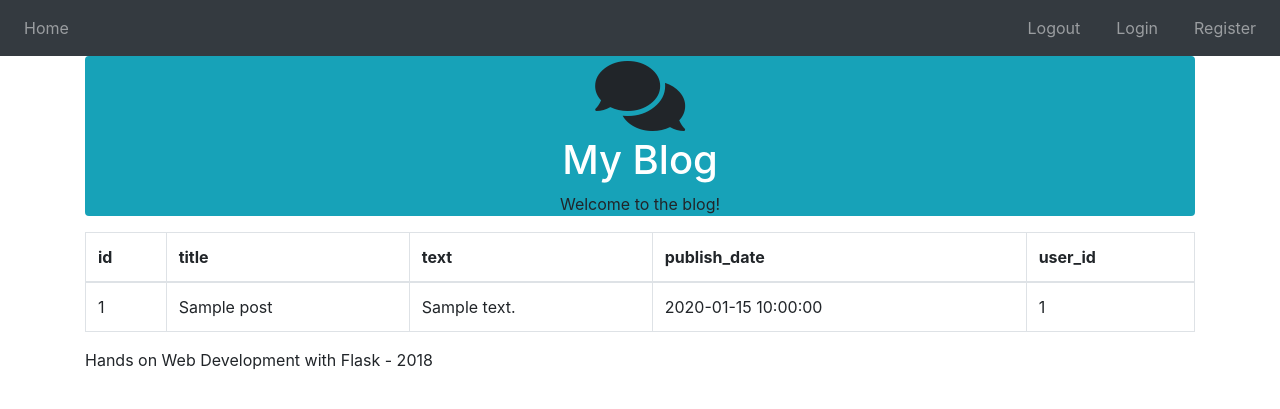
After one commit to ajbkr/mastering-flask-web-development, a Flask app: page /generic_posts in a window 1280 px wide. The commit adds this page. Shown: the top 409 px of the page. Run offline with Flask 2, Linux system fonts and the light colour scheme; tables that the repository leaves empty hold one stand-in row (values such as "Sample post"); some libraries are stand-ins or nearby versions.

Commit message:
Controllers with blueprints

```diff
--- a/main.py
+++ b/main.py
@@ -1,6 +1,9 @@
 import datetime
+import random
 
-from flask import Flask, render_template, flash, redirect, url_for
+from flask import Blueprint, Flask, flash, g, redirect, render_template, \
+    session, url_for
+from flask.views import View
 from flask_migrate import Migrate
 from flask_sqlalchemy import SQLAlchemy
 from flask_wtf import FlaskForm as Form
@@ -16,111 +19,12 @@ db = SQLAlchemy(app)
 migrate = Migrate(app, db)
 
 
-@app.template_filter()
-def count_substring(string, sub_string):
-    return string.count(sub_string)
-
-
-def sidebar_data():
-    recent = Post.query.order_by(
-        Post.publish_date.desc()
-    ).limit(5).all()
-    top_tags = db.session.query(
-        Tag, func.count(tags.c.post_id).label('total')
-    ).join(
-        tags
-    ).group_by(Tag).order_by(text('total DESC')).limit(5).all()
-
-    return recent, top_tags
-
-
-@app.route('/')
-@app.route('/<int:page>')
-def home(page=1):
-    posts = Post.query.order_by(Post.publish_date.desc()).paginate(
-        page,
-        app.config.get('POSTS_PER_PAGE', 10),
-        False
-    )
-    recent, top_tags = sidebar_data()
-    user = User.query.first()
-
-    return render_template(
-        # 'main.html',
-        'home.html',
-        posts=posts,
-        recent=recent,
-        top_tags=top_tags,
-        user=user
-    )
-
-
-@app.route('/post/<int:post_id>', methods=('GET', 'POST'))
-def post(post_id):
-    form = CommentForm()
-    if form.validate_on_submit():
-        new_comment = Comment()
-        new_comment.name = form.name.data
-        new_comment.text = form.text.data
-        new_comment.post_id = post_id
-        try:
-            db.session.add(new_comment)
-            db.session.commit()
-        except Exception as e:
-            flash('Error adding your comment: %s' % str(e), 'error')
-            db.session.rollback()
-        else:
-            flash('Comment added', 'info')
-        return redirect(url_for('post', post_id=post_id))
-
-    post = Post.query.get_or_404(post_id)
-    tags = post.tags
-    comments = post.comments.order_by(Comment.date.desc()).all()
-    recent, top_tags = sidebar_data()
-
-    return render_template(
-        'post.html',
-        comments=comments,
-        form=form,
-        post=post,
-        recent=recent,
-        tags=tags,
-        top_tags=top_tags
-    )
-
-
-@app.route('/posts_by_tag/<string:tag_name>')
-def posts_by_tag(tag_name):
-    tag = Tag.query.filter_by(title=tag_name).first_or_404()
-    posts = tag.posts.order_by(Post.publish_date.desc()).all()
-    recent, top_tags = sidebar_data()
-
-    return render_template(
-        'tag.html',
-        posts=posts,
-        recent=recent,
-        tag=tag,
-        top_tags=top_tags
-    )
-
-
-@app.route('/posts_by_user/<string:username>')
-def posts_by_user(username):
-    user = User.query.filter_by(username=username).first_or_404()
-    posts = user.posts.order_by(Post.publish_date.desc()).all()
-    recent, top_tags = sidebar_data()
-
-    return render_template(
-        'user.html',
-        posts=posts,
-        recent=recent,
-        top_tags=top_tags,
-        user=user
-    )
-
-
-if __name__ == '__main__':
-    app.run()
+blog_blueprint = Blueprint(
+    'blog',
+    __name__,
+    template_folder='templates/blog',
+    url_prefix='/blog'
+)
 
 
 # @db.event.listens_for(db.engine, 'connect')
@@ -207,3 +111,186 @@ class CommentForm(Form):
         validators=[DataRequired(), Length(max=255)]
     )
     text = TextAreaField(u'Comment', validators=[DataRequired()])
+
+
+@app.template_filter()
+def count_substring(string, sub_string):
+    return string.count(sub_string)
+
+
+def sidebar_data():
+    recent = Post.query.order_by(
+        Post.publish_date.desc()
+    ).limit(5).all()
+    top_tags = db.session.query(
+        Tag, func.count(tags.c.post_id).label('total')
+    ).join(
+        tags
+    ).group_by(Tag).order_by(text('total DESC')).limit(5).all()
+
+    return recent, top_tags
+
+
+@app.before_request
+def before_request():
+    session['page_loads'] = session.get('page_loads', 0) + 1
+    g.random_key = random.randrange(1, 10)
+
+
+@app.errorhandler(404)
+def page_not_found(error):
+    return render_template('404.html'), 404
+
+
+# class GenericView(View):
+#     methods = ['GET', 'POST']
+#
+#     def __init__(self, template):
+#         self.template = template
+#         super(GenericView, self).__init__()
+#
+#     def dispatch_request(self):
+#         if request.method == 'GET':
+#             return render_template(self.template)
+#         elif request.method == 'POST':
+#             # ...
+#             False
+#
+#
+# app.add_url_rule(
+#     '/', view_func=GenericView.as_view(
+#         'home', template='home.html'
+#     )
+# )
+
+
+class GenericListView(View):
+    def __init__(self, model, list_template='generic_list.html'):
+        self.model = model
+        self.list_template = list_template
+        self.columns = self.model.__mapper__.columns.keys()
+        # Call super python3 style
+        super(GenericListView, self).__init__()
+
+    def render_template(self, context):
+        return render_template(self.list_template, **context)
+
+    def get_objects(self):
+        return self.model.query.all()
+
+    def dispatch_request(self):
+        context = {'objects': self.get_objects(),
+                   'columns': self.columns}
+        return self.render_template(context)
+
+
+app.add_url_rule(
+    '/generic_posts', view_func=GenericListView.as_view(
+        'generic_posts', model=Post)
+)
+
+app.add_url_rule(
+    '/generic_users', view_func=GenericListView.as_view(
+        'generic_users', model=User)
+)
+
+app.add_url_rule(
+    '/generic_comments', view_func=GenericListView.as_view(
+        'generic_comments', model=Comment)
+)
+
+
+@app.route('/')
+def index():
+    return redirect(url_for('blog.home'))
+
+
+@blog_blueprint.route('/')
+@blog_blueprint.route('/<int:page>')
+def home(page=1):
+    posts = Post.query.order_by(Post.publish_date.desc()).paginate(
+        page,
+        app.config.get('POSTS_PER_PAGE', 10),
+        False
+    )
+    recent, top_tags = sidebar_data()
+    user = User.query.first()
+
+    return render_template(
+        # 'main.html',
+        'home.html',
+        posts=posts,
+        recent=recent,
+        top_tags=top_tags,
+        user=user
+    )
+
+
+@blog_blueprint.route('/post/<int:post_id>', methods=('GET', 'POST'))
+def post(post_id):
+    form = CommentForm()
+    if form.validate_on_submit():
+        new_comment = Comment()
+        new_comment.name = form.name.data
+        new_comment.text = form.text.data
+        new_comment.post_id = post_id
+        try:
+            db.session.add(new_comment)
+            db.session.commit()
+        except Exception as e:
+            flash('Error adding your comment: %s' % str(e), 'error')
+            db.session.rollback()
+        else:
+            flash('Comment added', 'info')
+        return redirect(url_for('post', post_id=post_id))
+
+    post = Post.query.get_or_404(post_id)
+    tags = post.tags
+    comments = post.comments.order_by(Comment.date.desc()).all()
+    recent, top_tags = sidebar_data()
+
+    return render_template(
+        'post.html',
+        comments=comments,
+        form=form,
+        post=post,
+        recent=recent,
+        tags=tags,
+        top_tags=top_tags
+    )
+
+
+@blog_blueprint.route('/posts_by_tag/<string:tag_name>')
+def posts_by_tag(tag_name):
+    tag = Tag.query.filter_by(title=tag_name).first_or_404()
+    posts = tag.posts.order_by(Post.publish_date.desc()).all()
+    recent, top_tags = sidebar_data()
+
+    return render_template(
+        'tag.html',
+        posts=posts,
+        recent=recent,
+        tag=tag,
+        top_tags=top_tags
+    )
+
+
+@blog_blueprint.route('/posts_by_user/<string:username>')
+def posts_by_user(username):
+    user = User.query.filter_by(username=username).first_or_404()
+    posts = user.posts.order_by(Post.publish_date.desc()).all()
+    recent, top_tags = sidebar_data()
+
+    return render_template(
+        'user.html',
+        posts=posts,
+        recent=recent,
+        top_tags=top_tags,
+        user=user
+    )
+
+
+app.register_blueprint(blog_blueprint)
+
+if __name__ == '__main__':
+    app.run()
--- /dev/null
+++ b/templates/404.html
@@ -0,0 +1,4 @@
+{% extends 'blog/base.html' %}
+{% block body %}
+<h2>Whoops, Page Not Found</h2>
+{% endblock %}
--- a/templates/base.html
+++ b/templates/blog/base.html
@@ -18,6 +18,13 @@
           {% endblock %}
         </div>
       </div>
+
+      {#<div class"p-4 shadow-sm">
+        <div class="row">
+          Session: {{ session }} Global: {{ g.random_key }} Request: {{ request }}
+        </div>
+      </div>#}
+
       {% include 'messages.html' %}
       {% block body %}
         <div class="row">
--- a/templates/head.html
+++ b/templates/blog/head.html
@@ -1,7 +1,7 @@
 <div class="container bg-info rounded">
   <center>
     <i class="fas fa-comments fa-5x"></i>
-    <h1><a class="text-white" href="{{ url_for('home') }}">My Blog</a></h1>
+    <h1><a class="text-white" href="{{ url_for('blog.home') }}">My Blog</a></h1>
     <p>Welcome to the blog!</p>
   </center>
 </div>
--- a/templates/navbar.html
+++ b/templates/blog/navbar.html
@@ -2,14 +2,14 @@
   <div class="collapse navbar-collapse" id="navbarSupportedContent">
     <ul class="navbar-nav mr-auto">
       <li class="nav-item-active">
-        <a class="nav-link" href="{{ url_for('home') }}">
+        <a class="nav-link" href="{{ url_for('blog.home') }}">
           Home <span class="sr-only">(current)</span>
         </a>
       </li>
     </ul>
     <ul class="navbar-nav ml-auto">
       <li class="nav-item">
-        <a class="nav-link" href="{{ url_for('home') }}"></a>
+        <a class="nav-link" href="{{ url_for('blog.home') }}"></a>
       </li>
       <li class="nav-item">
         <a class="nav-link" href="#">
--- a/templates/post.html
+++ b/templates/blog/post.html
@@ -11,7 +11,7 @@
     <div class="col-lg-6">
       <p>
         Written By
-        <a href="{{ url_for('posts_by_user', username=post.user.username) }}">{{ post.user.username }}</a>
+        <a href="{{ url_for('blog.posts_by_user', username=post.user.username) }}">{{ post.user.username }}</a>
         on {{ post.publish_date }}
       </p>
     </div>
@@ -19,7 +19,7 @@
       <p class="text-right">
         Tags:
         {% for tag in tags %}
-          <a href="{{ url_for('posts_by_tag', tag_name=tag.title) }}">{{ tag.title }}</a>{% if not loop.last %},{% endif %}
+          <a href="{{ url_for('blog.posts_by_tag', tag_name=tag.title) }}">{{ tag.title }}</a>{% if not loop.last %},{% endif %}
         {% endfor %}
       </p>
     </div>
@@ -38,7 +38,7 @@
   </div>
   <div class="row">
     <div class="col">
-      <form method="POST" action="{{ url_for('post', post_id=post.id) }}">
+      <form method="POST" action="{{ url_for('blog.post', post_id=post.id) }}">
         {{ form.hidden_tag() }}
         <div class="form-group">
           {{ form.name.label }}
--- a/templates/rightbody.html
+++ b/templates/blog/rightbody.html
@@ -6,7 +6,7 @@
 <ul class="list-group">
   {% for post in recent %}
     <li class="list-group-item">
-      <a href="{{ url_for('post', post_id=post.id) }}">{{ post.title }}</a>
+      <a href="{{ url_for('blog.post', post_id=post.id) }}">{{ post.title }}</a>
     </li>
   {% endfor %}
 </ul>
@@ -18,7 +18,7 @@
 <ul class="list-group">
   {% for tag in top_tags %}
     <li class="list-group-item">
-      <a href="{{ url_for('posts_by_tag', tag_name=tag[0].title) }}">{{ tag[0].title }}</a>
+      <a href="{{ url_for('blog.posts_by_tag', tag_name=tag[0].title) }}">{{ tag[0].title }}</a>
     </li>
   {% endfor %}
 </ul>
--- /dev/null
+++ b/templates/generic_list.html
@@ -0,0 +1,25 @@
+{% extends 'blog/base.html' %}
+{% block body %}
+
+<div class="table-responsive">
+  <table class="table table-bordered table-hover">
+    <thead>
+      {% for col in columns %}
+        <th>{{col}}</th>
+      {% endfor %}
+    </thead>
+    <tbody>
+      {% for obj in objects %}
+        <tr>
+          {% for col in columns %}
+            <td>
+              {{ obj[col] }}
+            </td>
+          {% endfor %}
+        </tr>
+      {% endfor %}
+    </tbody>
+  </table>
+</div>
+
+{% endblock %}
```
Also changed, not shown: templates/blog/macros.html (renamed from templates/macros.html, +4 -4 lines), templates/blog/footer.html (renamed from templates/footer.html), templates/blog/home.html (renamed from templates/home.html), templates/blog/main.html (renamed from templates/main.html), templates/blog/messages.html (renamed from templates/messages.html), templates/blog/tag.html (renamed from templates/tag.html), templates/blog/user.html (renamed from templates/user.html).
